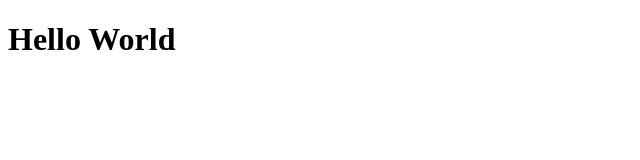
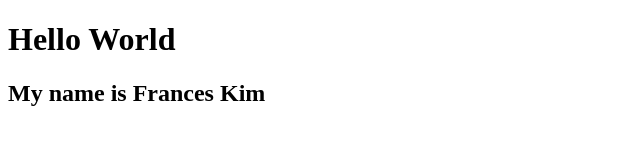
Before and after one commit to francesskim/kimfrances.github.io, a plain HTML site: page index.html in a window 1280 px wide. Shown: the whole page, without its empty margins (0-640 px from the left). Drawn offline with Linux system fonts and the light colour scheme.

Commit message:
added h2

```diff
--- a/index.html
+++ b/index.html
@@ -6,5 +6,6 @@
 </head>
 <body>
 	<h1>Hello World</h1>
+	<h2>My name is Frances Kim</h2>
 </body>
 </html>
```
